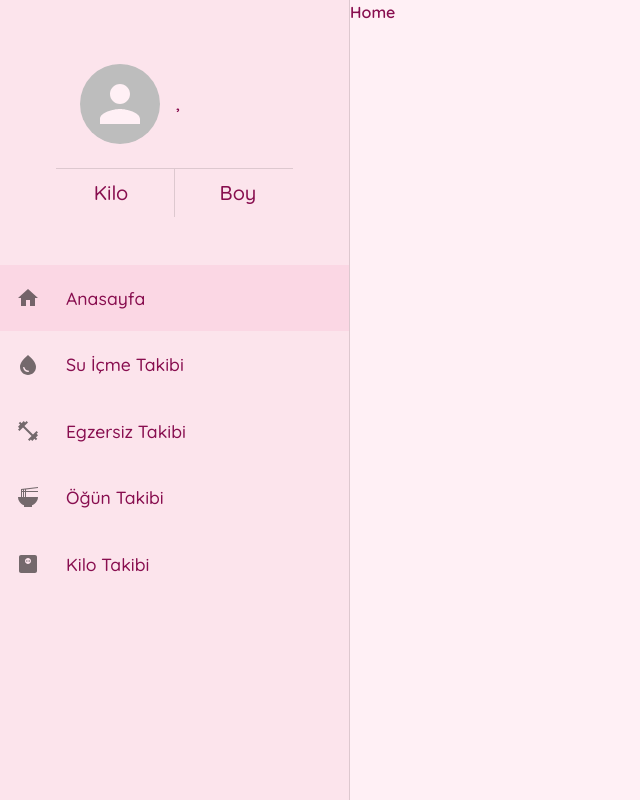
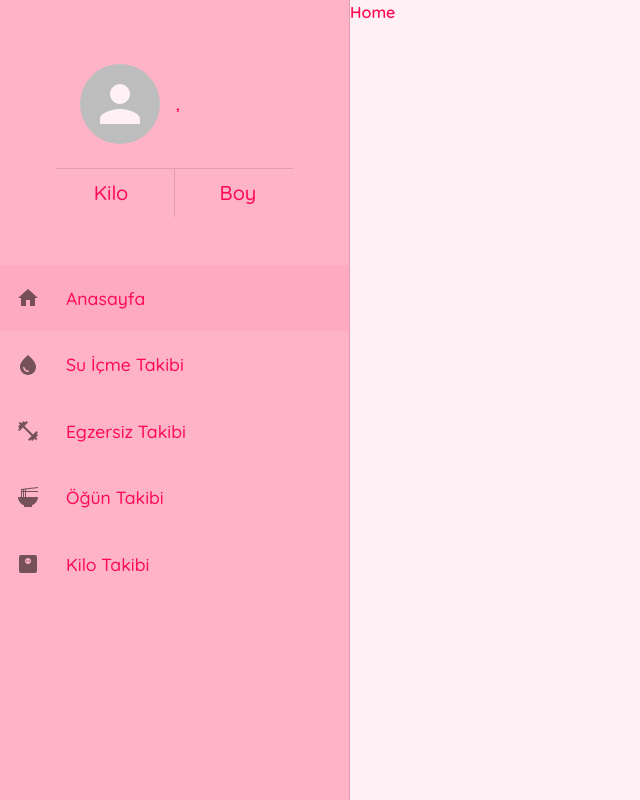
Before and after one commit to elifnurdemir/diet-tracker, a React (Vite) app: page / in a window 1280 px wide. Shown: the whole page, without its empty margins (0-640 px from the left). Built offline with nearby package versions, Linux system fonts and the light colour scheme; some icons are missing.

Commit message:
theme context fixed

```diff
--- a/src/ThemeContext.tsx
+++ b/src/ThemeContext.tsx
@@ -5,6 +5,7 @@ import {
   createTheme,
 } from "@mui/material/styles";
 import { DarkTheme, LightTheme } from "./theme";
+
 const sharedTypography = {
   fontFamily: '"Quicksand", sans-serif',
   h1: { fontWeight: 700, fontSize: "3rem" },
@@ -18,8 +19,8 @@ const BlueLightTheme = responsiveFontSizes(
       mode: "light",
       primary: { main: "#3FC1C0" },
       secondary: { main: "#5e6472" },
-      background: { default: "#EEEEEE", paper: "#3fc1c0" },
-      text: { primary: "#ffffffff", secondary: "#000000ff" },
+      background: { default: "#ede7e3", paper: "#3a506b" },
+      text: { primary: "#b2f7ef", secondary: "#000000ff" },
     },
     typography: sharedTypography,
   })
@@ -68,8 +69,8 @@ const GreenLightTheme = responsiveFontSizes(
       mode: "light",
       primary: { main: "#4CAF50" },
       secondary: { main: "#81C784" },
-      background: { default: "#f1f8e9", paper: "#c8e6c9" },
-      text: { primary: "#1B5E20", secondary: "#2e7d32" },
+      background: { default: "#fefae0", paper: "#344e41" },
+      text: { primary: "#96c5b0", secondary: "#34252f" },
     },
     typography: sharedTypography,
   })
@@ -91,10 +92,10 @@ const OrangeLightTheme = responsiveFontSizes(
   createTheme({
     palette: {
       mode: "light",
-      primary: { main: "#FF9800" },
+      primary: { main: "#682a92" },
       secondary: { main: "#FFCC80" },
-      background: { default: "#FFF3E0", paper: "#FFE0B2" },
-      text: { primary: "#E65100", secondary: "#6D4C41" },
+      background: { default: "#ffffe0", paper: "#fff599" },
+      text: { primary: "#6e4c0d", secondary: "#6D4C41" },
     },
     typography: sharedTypography,
   })
@@ -118,8 +119,8 @@ const PinkLightTheme = responsiveFontSizes(
       mode: "light",
       primary: { main: "#EC407A" },
       secondary: { main: "#F8BBD0" },
-      background: { default: "#FFF0F5", paper: "#FCE4EC" },
-      text: { primary: "#880E4F", secondary: "#4A148C" },
+      background: { default: "#FFF0F5", paper: "#ffb3c6" },
+      text: { primary: "#ff0a54", secondary: "#4A148C" },
     },
     typography: sharedTypography,
   })
```
